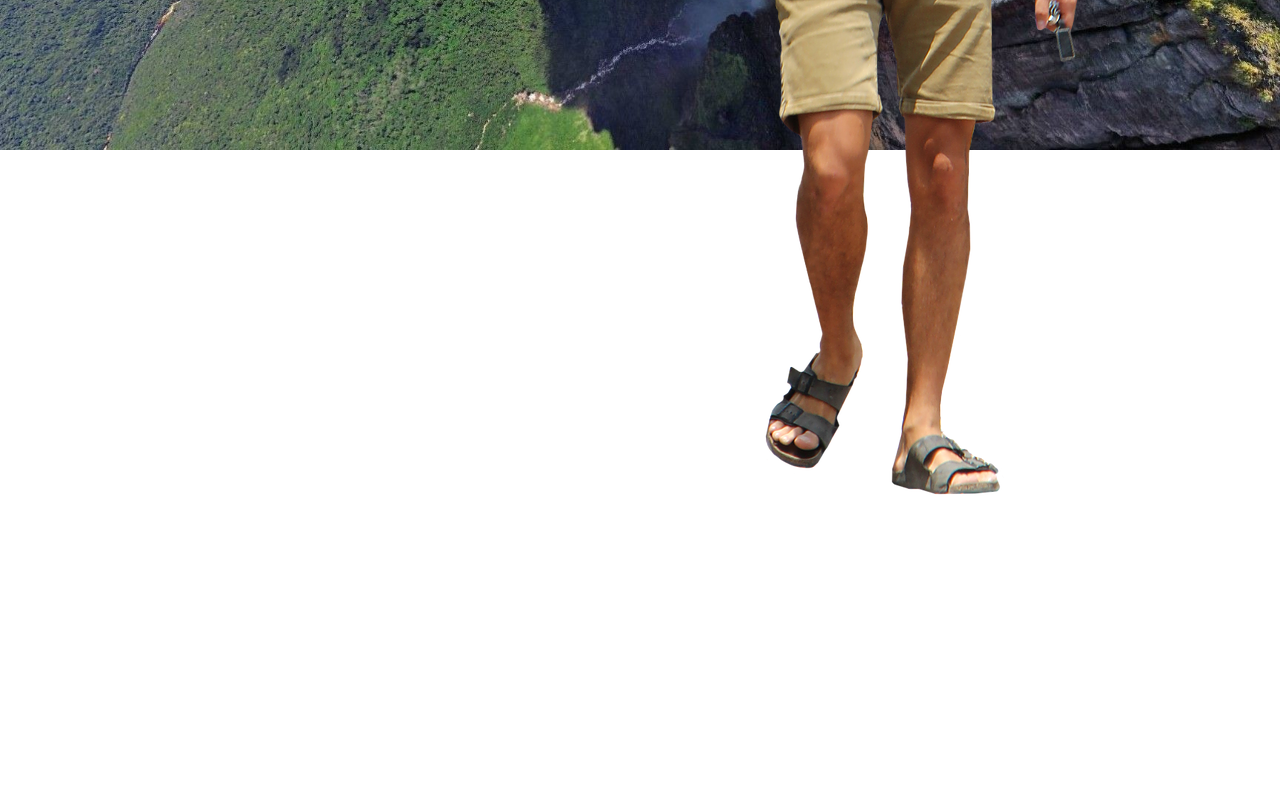
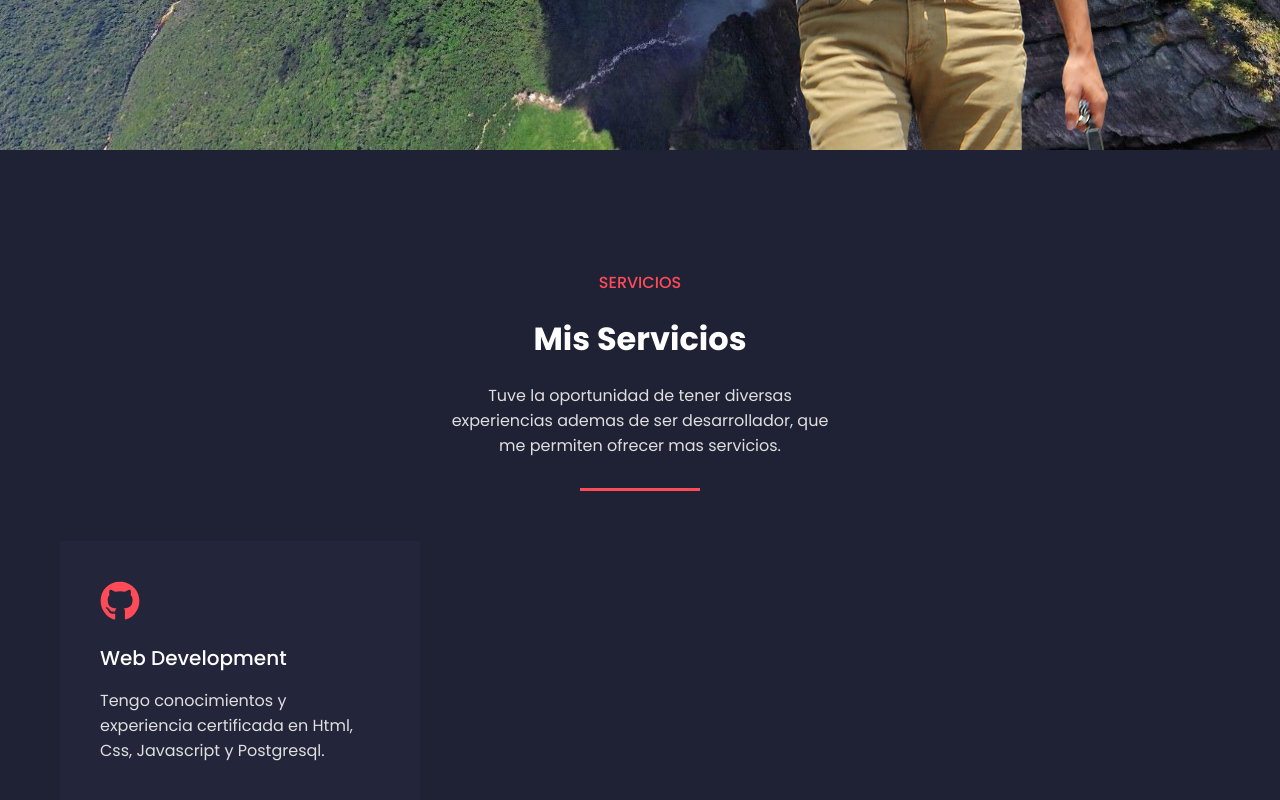
Before and after one commit to lezcouu/Portfolio, a React (Create React App) app: page / in a window 1280 px wide. Shown: the part 650-1450 px from the top of the page. Before the commit the page ends 1190 px from the top, so only its background shows below. Built offline with nearby package versions, Linux system fonts and the light colour scheme.

Commit message:
servicios

```diff
--- a/src/App.css
+++ b/src/App.css
@@ -13,6 +13,7 @@ body{
 	background: url("assets/saltodelangel.jpg");
 	background-repeat: no-repeat;
 	background-size: cover;
+	overflow: hidden;
 }
 .navbar {
 	top: 0;
@@ -47,10 +48,17 @@ body{
 	width: 1200px;
 	margin: 0 auto;
 }
+.bgMain{
+	background: #1f2235;
+}
 
 .row {
 	display: flex;
 	width: 100%;
+	flex-wrap: wrap;
+}
+.col-4 {
+	width: 33.3333333333%;
 }
 .col-6 {
 	width: 50%;
@@ -113,3 +121,58 @@ body{
 	font-size: 25px !important;
 	padding-top: 10px;
 }
+.banner_img {
+	padding: 0 30px;
+	margin-top: 100px;
+}
+/* Services */
+.services {
+	background: #1f2235;
+	padding: 100px 0;
+	color: #fff;
+}
+.common {
+	width: 33.3333333333%;
+	margin: 20px auto;
+	text-align: center;
+}
+.heading {
+	margin-bottom: 20px;
+	font-weight: 500;
+	color: #ff4a57;
+	font-size: 16px;
+}
+.mainHeader {
+	font-size: 32px;
+	margin-bottom: 20px;
+}
+.mainContent {
+	font-size: 16px;
+	color: #dfdfdf;
+}
+.commonBorder {
+	background-color: #ff4a57;
+	height: 3px;
+	width: 120px;
+	margin: 30px auto;
+}
+.services_box {
+	padding: 40px;
+	background: #23263a;
+	color: #fff;
+	margin: 20px;
+}
+.commonIcons {
+	font-size: 40px;
+	color: #ff4a57;
+	margin-bottom: 15px;
+}
+.services_box-header {
+	font-size: 20px;
+	font-weight: 500;
+	margin-bottom: 15px;
+}
+.services_box-p {
+	font-size: 16px;
+	color: #dfdfdf;
+}
--- a/src/App.js
+++ b/src/App.js
@@ -1,12 +1,14 @@
 import './App.css';
 import Banner from "./components/Banner.jsx"
 import Nav from "./components/Nav.jsx"
+import Services from "./components/Services.jsx"
 
 function App() {
   return (
     <div>
     <Banner />
     <Nav />
+    <Services />
     </div>
   );
 }
--- a/src/components/Banner.jsx
+++ b/src/components/Banner.jsx
@@ -1,4 +1,4 @@
-import React from 'react'
+import React, { useState } from 'react'
 import {
 	FaFacebookSquare,
 	FaYoutube,
@@ -10,6 +10,11 @@ import {
 import image from "../assets/caminando.png"
 
 const Banner = () => {
+	const [state] = useState({
+		title: "Soy Pablo Lezcano",
+		text: "Un desarrollador web con experiencia en diversos lenguajes, autodidacta y en busqueda de nuevos desafios",
+		imagen: image
+	})
 	return (
 		<header className="header">
 			<div className="container">
@@ -25,10 +30,10 @@ const Banner = () => {
 								<li><FaLinkedin /></li>
 							</ul>
 							<h1>
-								Soy Pablo Lezcano
+								{state.title}
 							</h1>
 							<p>
-								Un desarrollador web con experiencia en diversos lenguajes, autodidacta y en busqueda de nuevos desafios
+								{state.text}
 							</p>
 							<div className="header_button">
 								<a href="" className="btn btn-outline">My Portfolio</a>
@@ -40,7 +45,7 @@ const Banner = () => {
 					</div>
 					<div className="col-6">
 						<div className="banner_img">
-							<img src={image} alt=""/>
+							<img src={state.imagen} alt=""/>
 						</div>
 					</div>
 				</div>
--- a/src/components/Nav.jsx
+++ b/src/components/Nav.jsx
@@ -1,4 +1,5 @@
 import React from 'react'
+import fenix from "../assets/fenix.jpeg"
 
 const Nav = () => {
 	return (
@@ -7,7 +8,7 @@ const Nav = () => {
 				<div className="navbar_container">
 				<ul className="navbar_left">
 					<div className="navbar_left-logo">
-						<img src="https://images.alphacoders.com/569/thumb-1920-569097.jpg" alt="" />
+						<img src={fenix} alt="" />
 					</div>
 				</ul>
 				<ul className="navbar_right">
--- /dev/null
+++ b/src/components/Services.jsx
@@ -0,0 +1,96 @@
+import React, { useState } from 'react'
+import {
+    FaGithub,
+    FaBrush,
+    FaMedapps,
+    FaCoins,
+    FaReact,
+    FaVideo
+} from "react-icons/fa"
+
+const Service = () => {
+
+    const [header] = useState({
+        mainHeader:"SERVICIOS",
+        subHeading: "Mis Servicios",
+        text: "Tuve la oportunidad de tener diversas experiencias ademas de ser desarrollador,\
+         que me permiten ofrecer mas servicios."
+    })
+    const [state] = useState([
+        {
+            id: 1,
+            icon:'FaGithub',
+            heading: 'Desarrollo web',
+            text: 'Tengo conocimientos y experiencia certificada en Html, Css, Javascript y Postgresql.'
+        },
+        {
+            id: 2,
+            icon:'FaBrush',
+            heading: 'UX',
+            text: 'Si no sabes como llegar al usuario, cuento con experiencia para hacer una app de impacto.'
+        },
+        {
+            id: 3,
+            icon:'FaMedapps',
+            heading: 'Soluciones',
+            text: 'Si tenes un problema, tengo un equipo apto para idear soluciones, Desarrollo de software, \
+            Electricidad, Plomeria, Mecanica Ligera, Liderazgo'
+        },
+        {
+            id: 4,
+            icon:'FaCoins',
+            heading: 'Soluciones',
+            text: 'Desarrolle aplicaciones y tengo la experiencia que necesitas en bases de datos, especialmente \
+            en Sql.'
+        },
+        {
+            id: 5,
+            icon:'FaReact',
+            heading: 'React',
+            text: 'No solo Reactjs sino que tambien pude adquirir experiencia trabajando con React Native, por \
+            el momento usando Expo.'
+        },
+        {
+            id: 6,
+            icon:'FaVideo',
+            heading: 'Ediciones',
+            text: 'Tambien cuento con un grupo especializado en edición de videos e imagenes, queres un modelo pero \
+            no sabes como hacerlo, lo solucionamos.'
+        }
+    ])
+    return (
+        <div className="services">
+            <div className="container">
+                <div className="services_header">
+                    <div className="common">
+                        <h3 className="heading">
+                            {header.mainHeader}
+                        </h3>
+                        <h1 className="mainHeader">
+                            {header.subHeading}
+                        </h1>
+                        <p className="mainContent">
+                            {header.text}
+                        </p>
+                        <div className="commonBorder"></div>
+                    </div>
+                    <div className="row bgMain">
+                        <div className="col-4 bgMain">
+                            <div className="services_box">
+                            <FaGithub className="commonIcons"/>
+                            <div className="services_box-header">
+                                Web Development
+                            </div>
+                            <div className="services_box-p">
+                                Tengo conocimientos y experiencia certificada en Html, Css, Javascript y Postgresql.
+                            </div>
+                            </div>
+                        </div>
+                    </div>
+                </div>
+                </div>
+        </div>
+    )
+}
+
+export default Service
```
Also changed, not shown: 1 other file (tests, documents, lock files or other folders).
